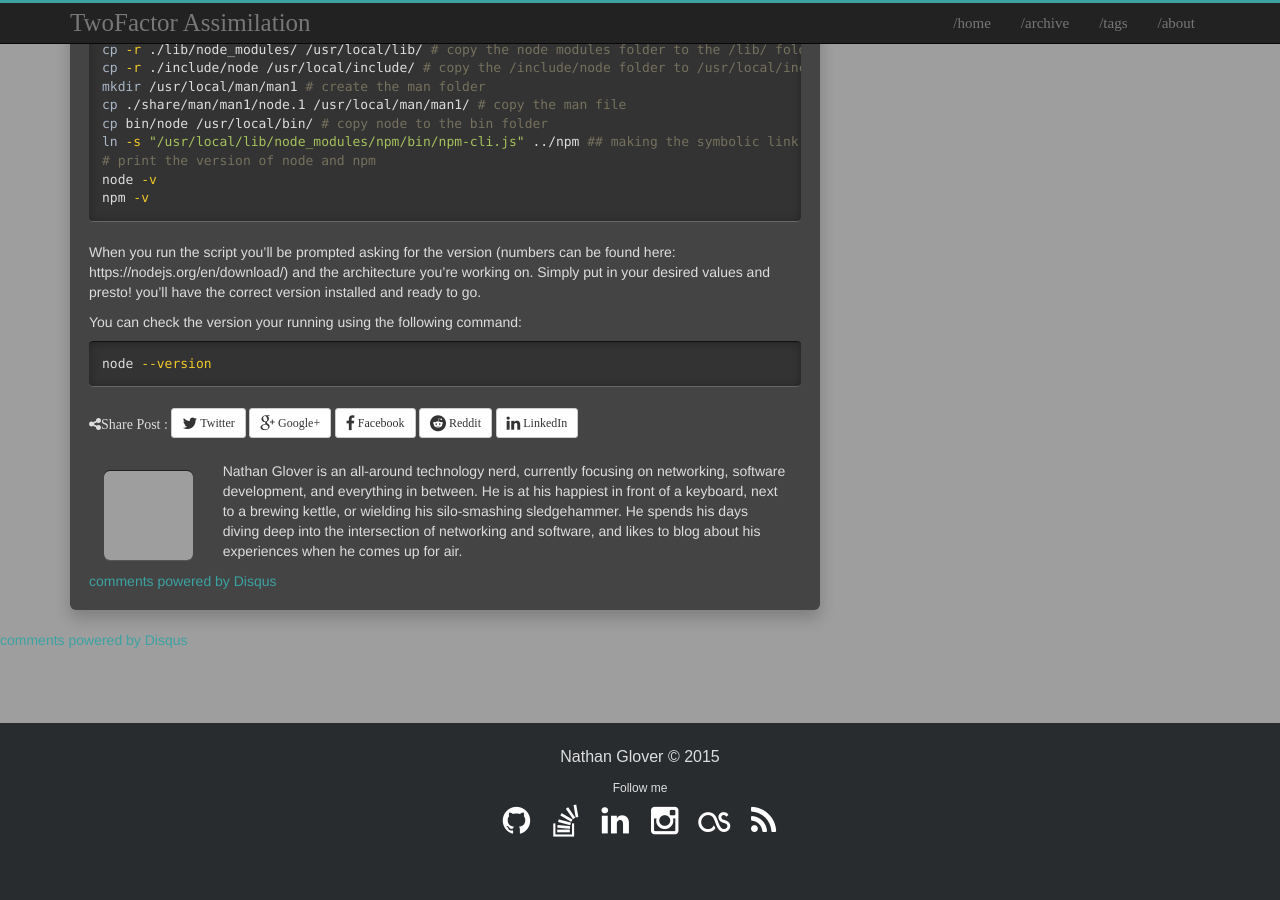
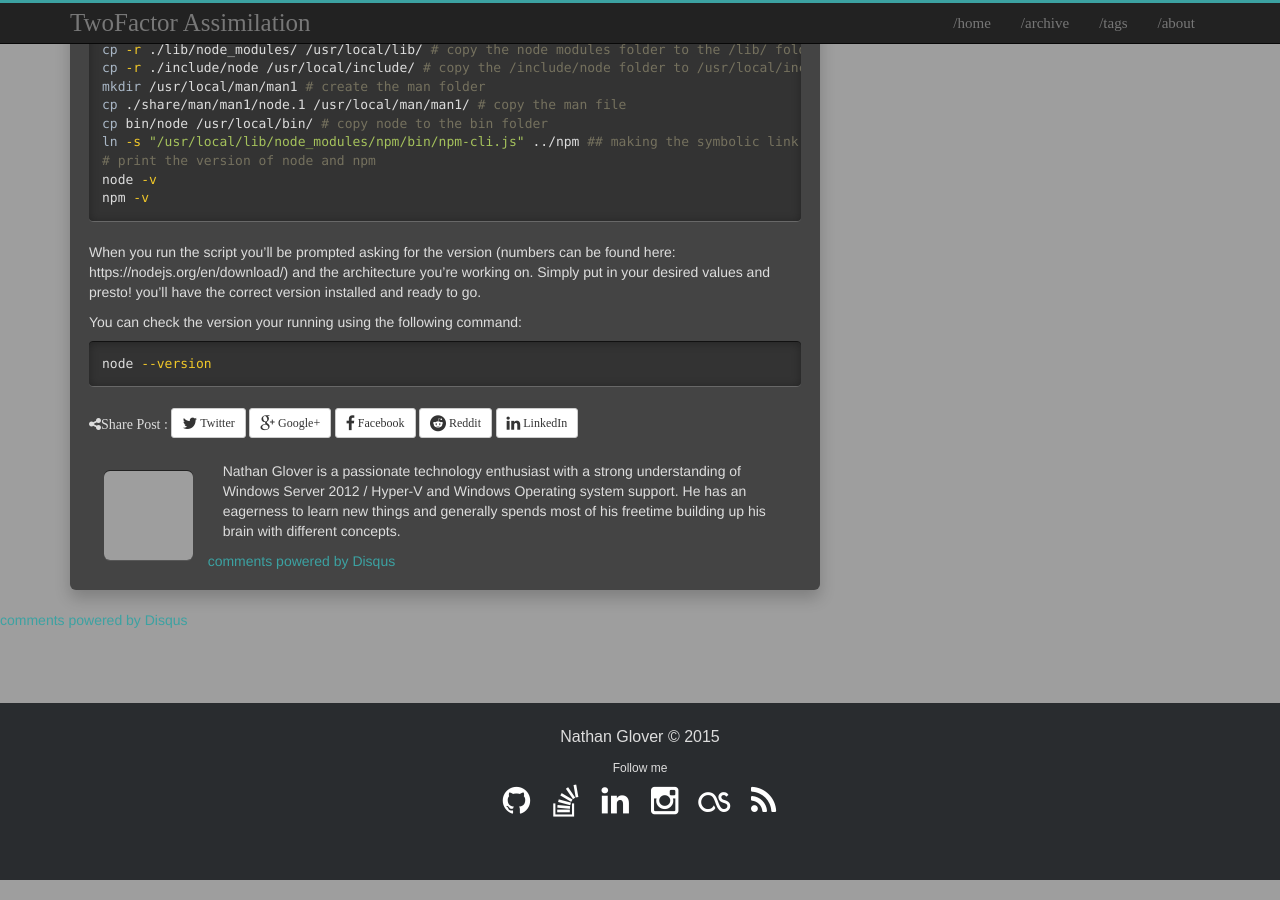
Before and after one commit to t04glovern/t04glovern.github.io.raw, a Jekyll site: the page built from _posts/2015-12-09-install-nodejs-ubuntu.md, in a window 1280 px wide and 900 px high, scrolled down 892 px. Built offline with Jekyll 4.4.1, drawn with Linux system fonts in a browser that asks for light colours; comment, search, counter and statistics services are not loaded; grey boxes are pictures that could not be loaded.

Commit message:
Changed Bio

```diff
--- a/_config.yml
+++ b/_config.yml
@@ -22,11 +22,10 @@ author:
   full_name: Nathan Glover
   email_md5: 3f588f12eca6a2e82161a1da2451fe89
   bio: |
-    Nathan Glover is an all-around technology nerd, currently focusing on networking,
-    software development, and everything in between. He is at his happiest in front
-    of a keyboard, next to a brewing kettle, or wielding his silo-smashing sledgehammer.
-    He spends his days diving deep into the intersection of networking and software,
-    and likes to blog about his experiences when he comes up for air.
+    Nathan Glover is a passionate technology enthusiast with a strong
+    understanding of Windows Server 2012 / Hyper-V and Windows Operating
+    system support. He has an eagerness to learn new things and generally
+    spends most of his freetime building up his brain with different concepts.
 
 # Google Analytics key, leave blank to ignore
 google_analytics_key: UA-71336829-1
```
